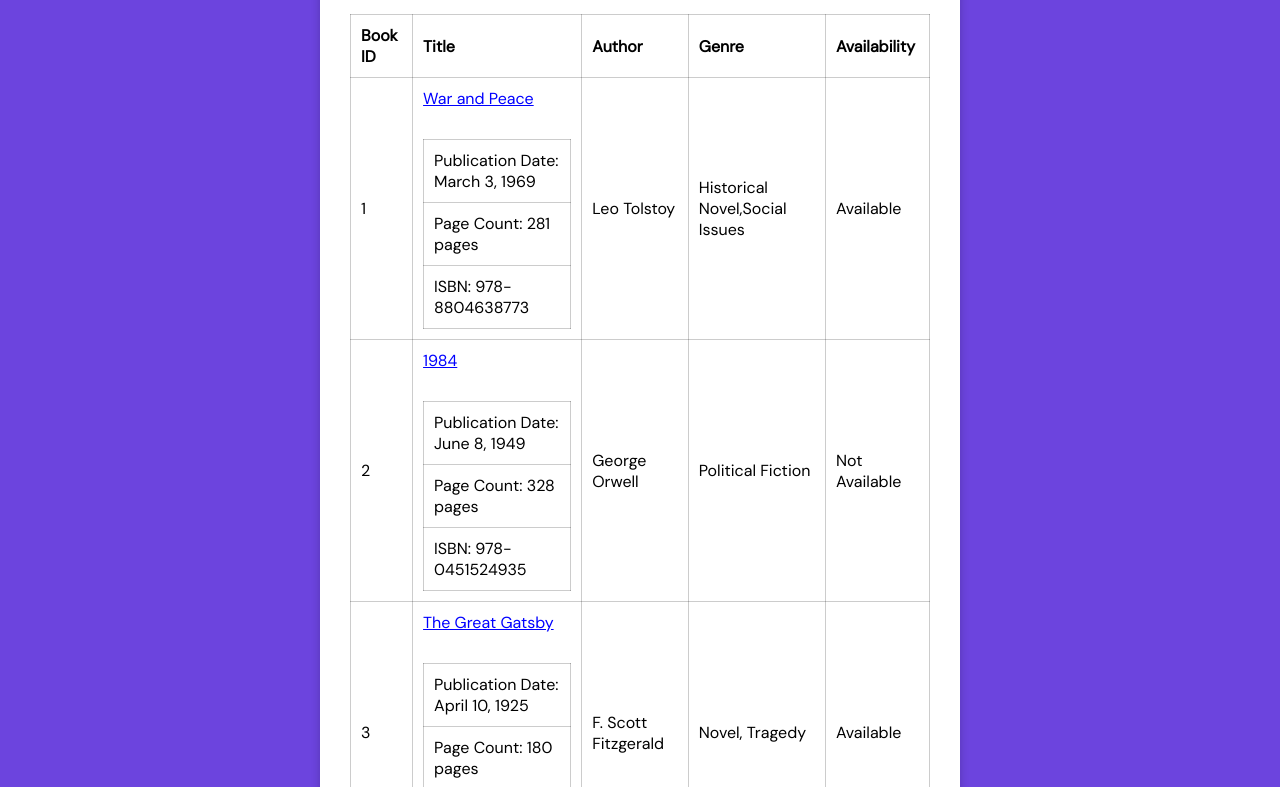
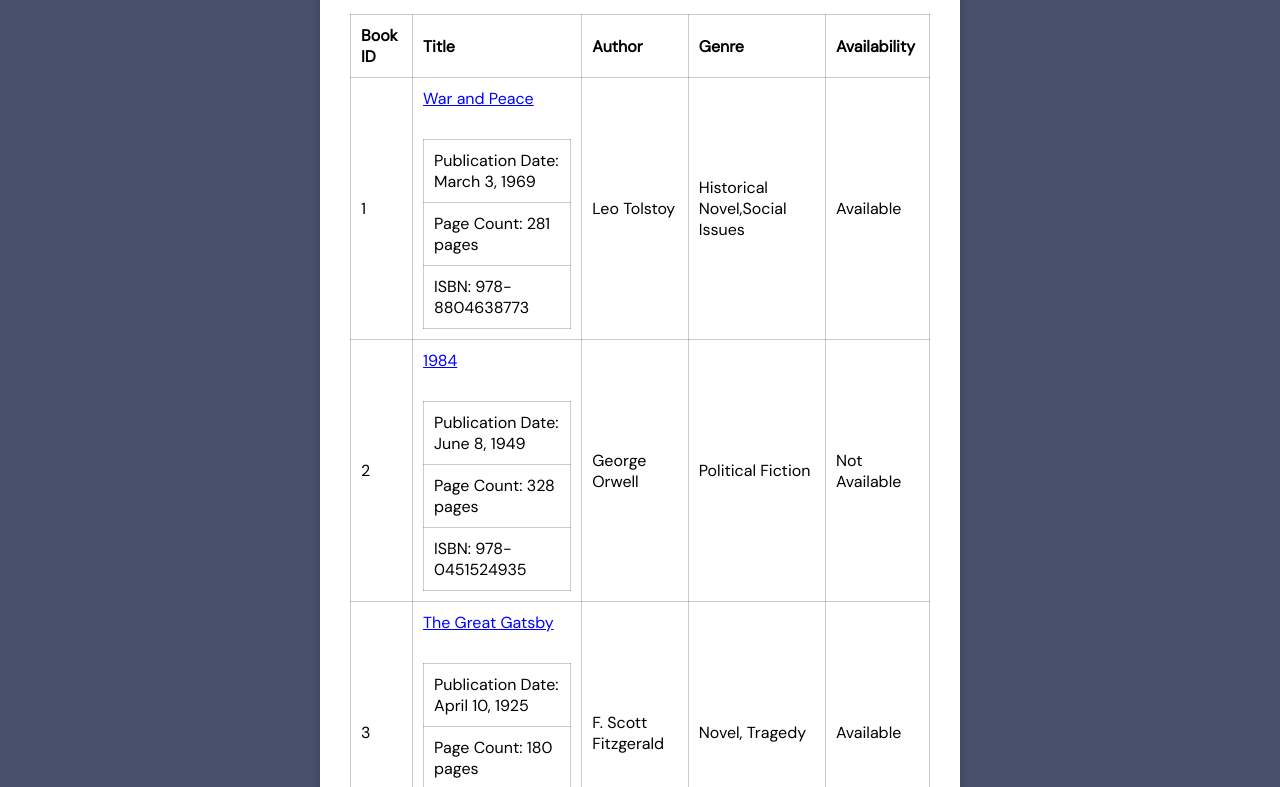
Before and after one commit to urstrulyrohan/Contest-2-Library-System, a plain HTML site: page index.html in a window 1280 px wide. Shown: the part 189-976 px from the top of the page. Drawn offline with Linux system fonts and the light colour scheme.

Commit message:
Update style.css

```diff
--- a/style.css
+++ b/style.css
@@ -9,7 +9,7 @@ html{
   font-family: "DM Sans", sans-serif;
 }
 body {
-  background-color: #6c44de;
+  background-color: #49506B;
 }
 
 .navbar {
```
